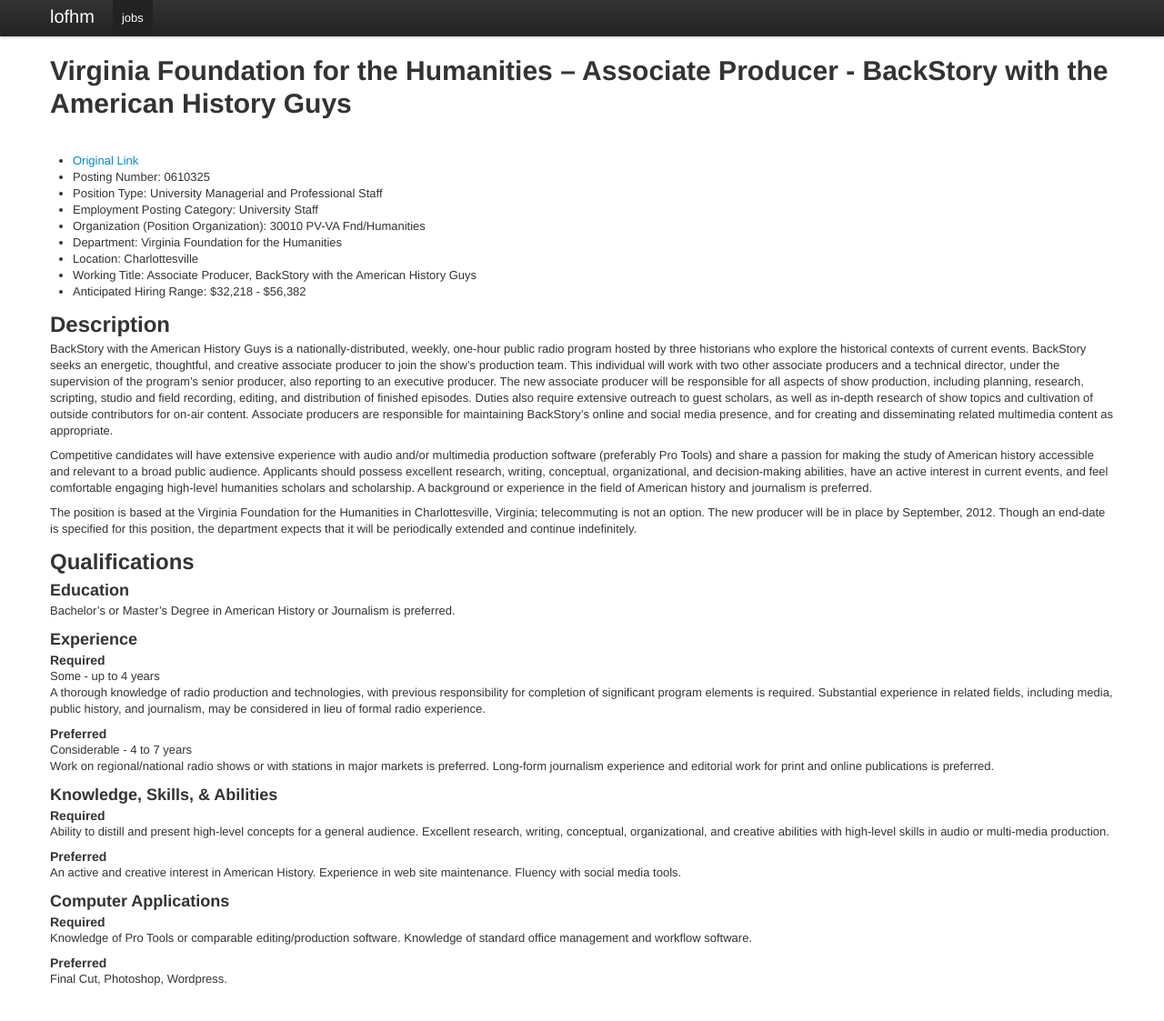
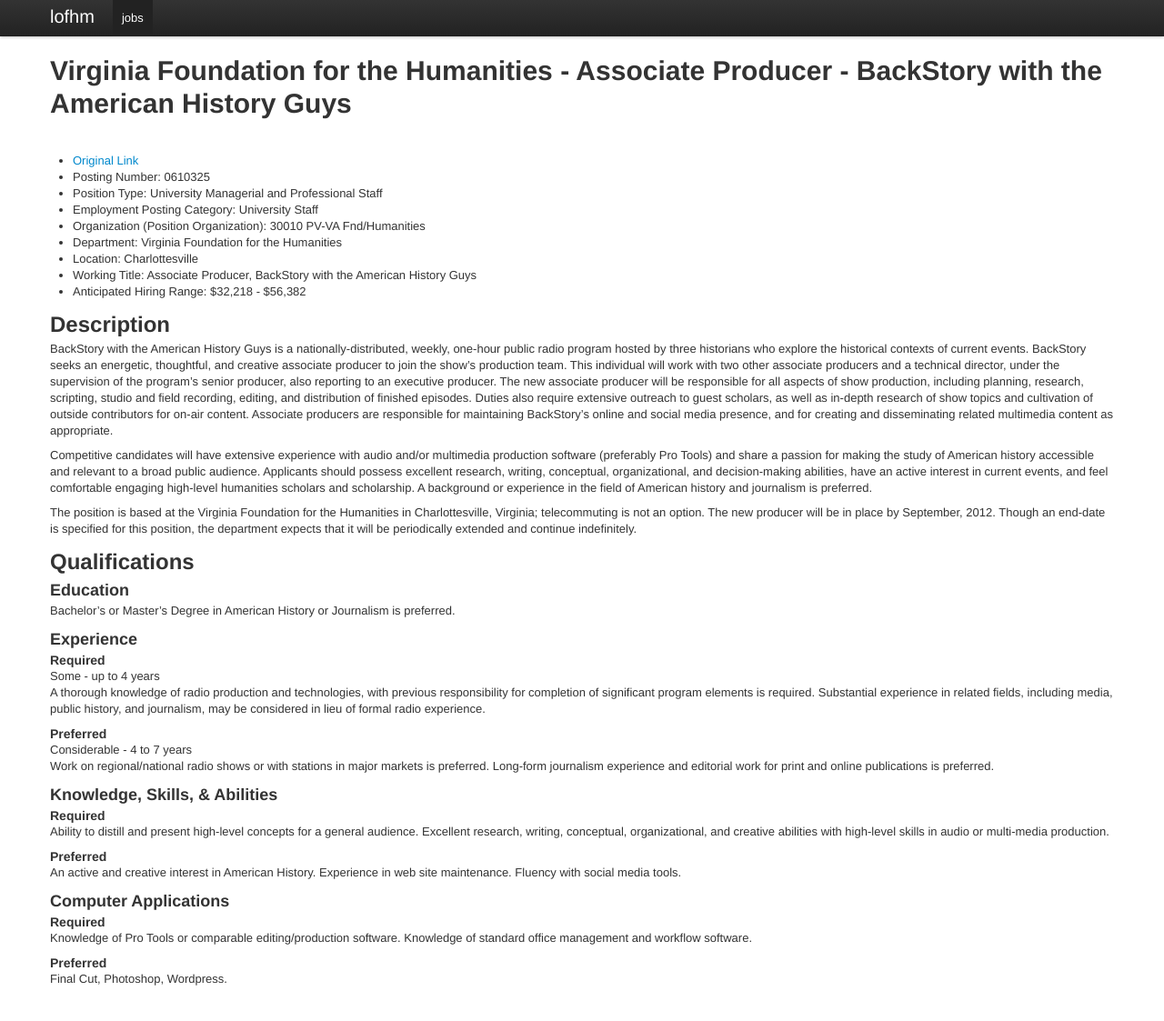
Before and after one commit to lofhm/DH-Job-Archive, a Jekyll site: the page built from _posts/2012-08-07-Associate-Producer-Virginia-Foundation-for-the-Humanities.markdown, in a window 1280 px wide and 1135 px high. Shown: the top 1123 px of the window at 91% size. Built offline with Jekyll 4.4.1, drawn with Linux system fonts in a browser that asks for light colours.

Commit message:
fixing bad characters

```diff
--- a/_posts/2012-08-07-Associate-Producer-Virginia-Foundation-for-the-Humanities.markdown
+++ b/_posts/2012-08-07-Associate-Producer-Virginia-Foundation-for-the-Humanities.markdown
@@ -1,6 +1,6 @@
 ---
 layout: listing
-title: Virginia Foundation for the Humanities – Associate Producer - BackStory with the American History Guys
+title: Virginia Foundation for the Humanities - Associate Producer - BackStory with the American History Guys
 link: http://jobs.virginia.edu/applicants/Central?quickFind=67906
 postdate: 2012-08-07
 published: true
```
